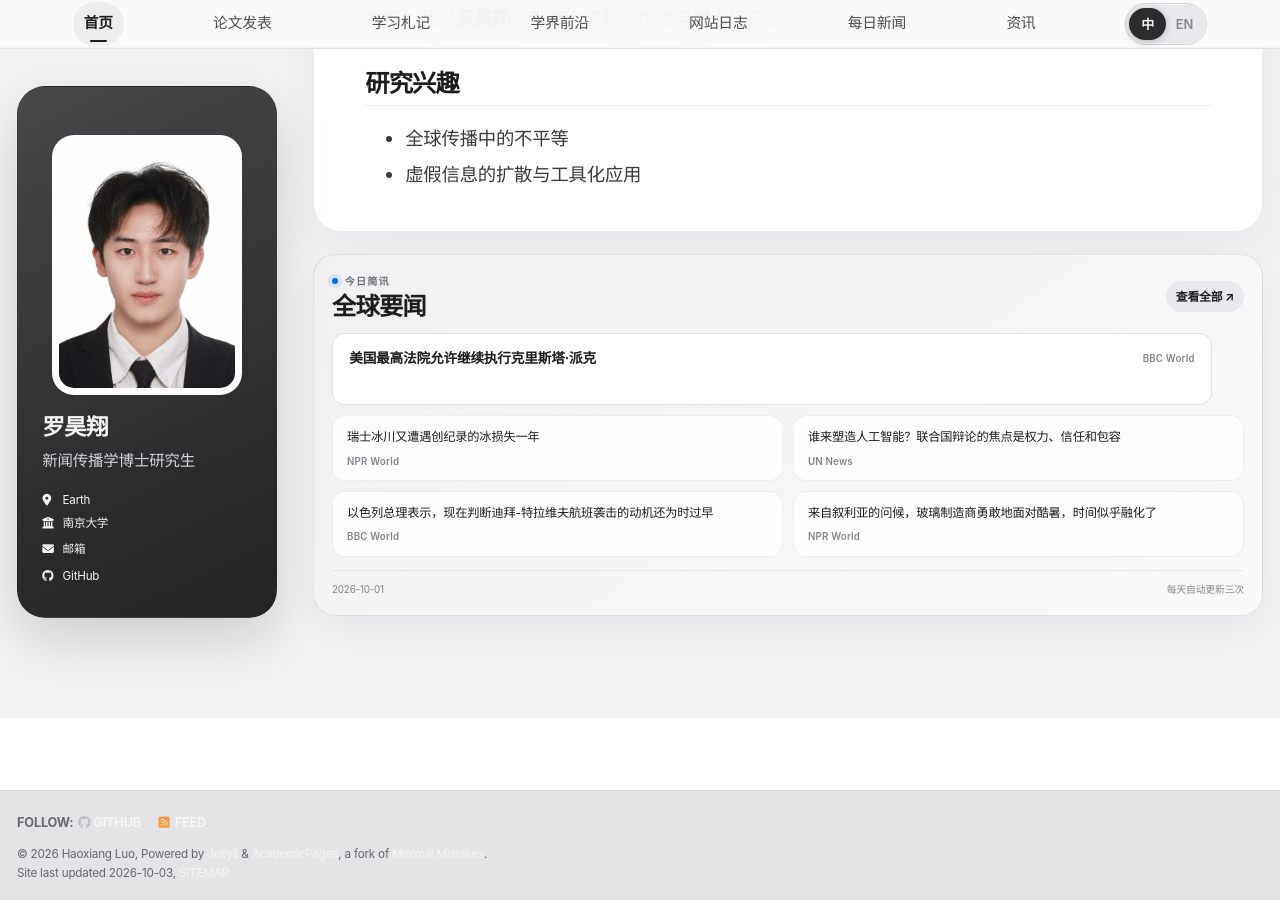
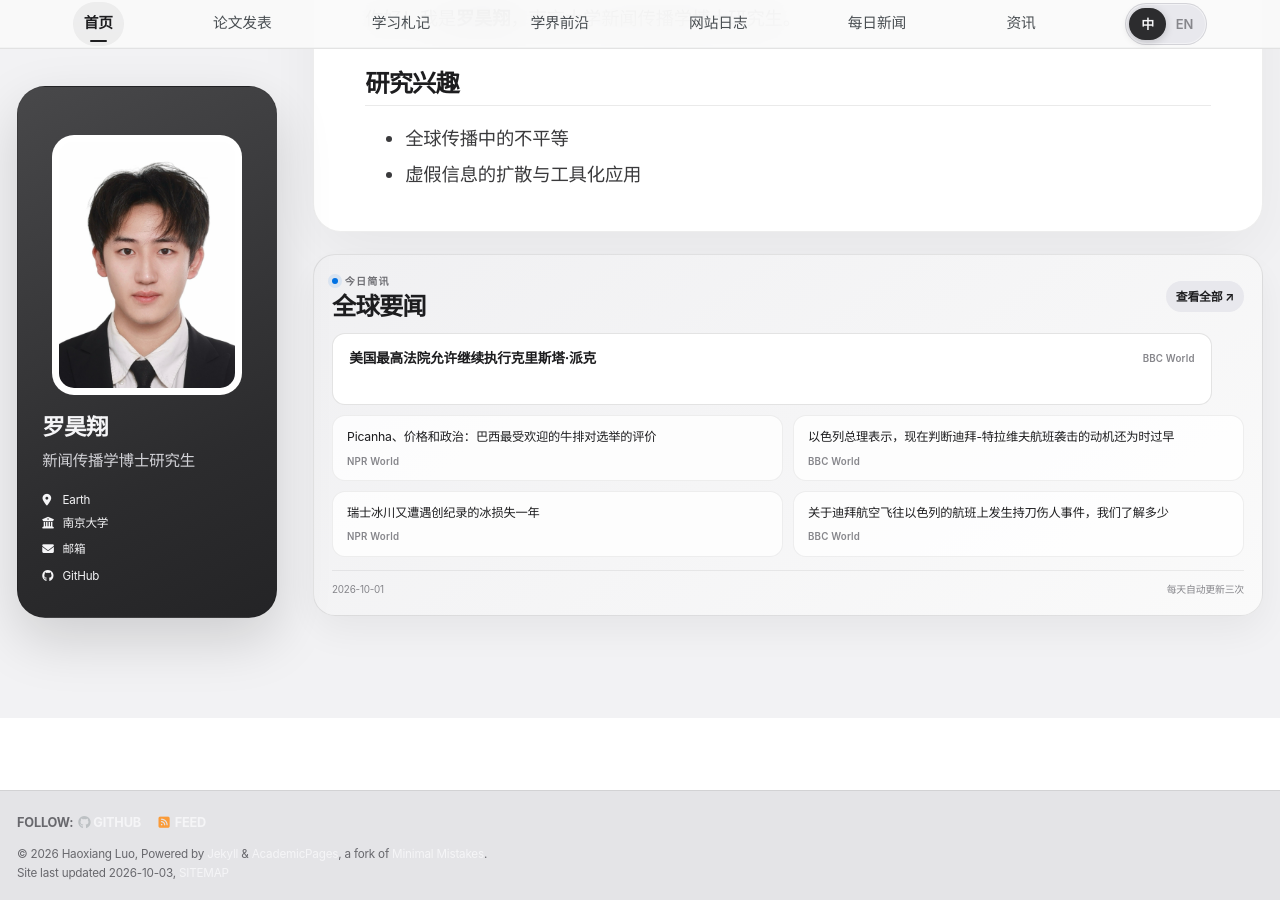
Before and after one commit to HaoxiangLuo/HaoxiangLuo.github.io, a Jekyll site: the page built from _pages/about-zh.md, in a window 1280 px wide and 900 px high, scrolled down 238 px. Built offline with Jekyll 4.4.1, drawn with Linux system fonts in a browser that asks for light colours; a style sheet for code colours, icons or effects is not loaded.

Commit message:
Update daily news 2026-10-01

```diff
--- a/_data/daily_news.json
+++ b/_data/daily_news.json
@@ -1,14 +1,26 @@
 {
-  "updated_at": "2026-10-01T13:17:39+08:00",
+  "updated_at": "2026-10-01T19:03:18+08:00",
   "days": [
     {
       "date": "2026-10-01",
       "items": [
         {
-          "title": "US death row inmate Christa Pike taken to hospital after surviving two lethal injections, says lawyer",
+          "title": "US death row inmate survives execution attempt after two lethal injections",
           "source": "BBC World",
           "url": "https://www.bbc.co.uk/news/articles/cq8r6rjdvlx6o?at_medium=RSS&at_campaign=rss",
           "title_zh": "美国最高法院允许继续执行克里斯塔·派克"
+        },
+        {
+          "title": "Picanha, prices and politics: What Brazil's favorite steak says about the election",
+          "source": "NPR World",
+          "url": "https://www.npr.org/2026/10/01/nx-s1-5986079/picanha-election-brazil-economy",
+          "title_zh": "Picanha、价格和政治：巴西最受欢迎的牛排对选举的评价"
+        },
+        {
+          "title": "Too early to say if Iran involved in Dubai-Tel Aviv flight attack, Israeli PM says",
+          "source": "BBC World",
+          "url": "https://www.bbc.co.uk/news/articles/cqgmrm7xd8wyo?at_medium=RSS&at_campaign=rss",
+          "title_zh": "以色列总理表示，现在判断迪拜-特拉维夫航班袭击的动机还为时过早"
         },
         {
           "title": "Swiss glaciers suffer another year of record ice loss",
@@ -17,16 +29,10 @@
           "title_zh": "瑞士冰川又遭遇创纪录的冰损失一年"
         },
         {
-          "title": "Who gets to shape AI? UN debate centres on power, trust and inclusion",
-          "source": "UN News",
-          "url": "https://news.un.org/feed/view/en/story/2026/09/1168498",
-          "title_zh": "谁来塑造人工智能？联合国辩论的焦点是权力、信任和包容"
-        },
-        {
-          "title": "Too early to say what motive for Dubai-Tel Aviv flight attack was, Israeli PM says",
+          "title": "What we know about stabbing on Flydubai flight to Israel",
           "source": "BBC World",
-          "url": "https://www.bbc.co.uk/news/articles/cqgmrm7xd8wyo?at_medium=RSS&at_campaign=rss",
-          "title_zh": "以色列总理表示，现在判断迪拜-特拉维夫航班袭击的动机还为时过早"
+          "url": "https://www.bbc.co.uk/news/articles/cqjdv7pmj9dno?at_medium=RSS&at_campaign=rss",
+          "title_zh": "关于迪拜航空飞往以色列的航班上发生持刀伤人事件，我们了解多少"
         },
         {
           "title": "Greetings from Syria, where time seems to melt as a glassmaker braves scorching temps",
@@ -35,16 +41,10 @@
           "title_zh": "来自叙利亚的问候，玻璃制造商勇敢地面对酷暑，时间似乎融化了"
         },
         {
-          "title": "World News in Brief: Storm clouds over Gaza, deadly obstacles face Mexican women rights defenders, Latvia booze ban proves lifesaver",
-          "source": "UN News",
-          "url": "https://news.un.org/feed/view/en/story/2026/09/1168496",
-          "title_zh": "世界新闻简讯：加沙上空乌云密布，墨西哥女权捍卫者面临致命障碍，拉脱维亚禁酒令成为救星"
-        },
-        {
-          "title": "What we know about stabbing on Flydubai flight to Israel",
+          "title": "Rosenberg: Putin shows no sign of stopping the war as Russia doubles down on Ukraine",
           "source": "BBC World",
-          "url": "https://www.bbc.co.uk/news/articles/cqjdv7pmj9dno?at_medium=RSS&at_campaign=rss",
-          "title_zh": "关于迪拜航空飞往以色列的航班上发生持刀伤人事件，我们了解多少"
+          "url": "https://www.bbc.co.uk/news/articles/cqx2ze420kpyo?at_medium=RSS&at_campaign=rss",
+          "title_zh": "罗森伯格：俄罗斯在乌克兰问题上加倍努力，普京没有表现出停止战争的迹象"
         },
         {
           "title": "How Ukrainians are coping with new, more deadly Russian attacks",
@@ -53,10 +53,10 @@
           "title_zh": "乌克兰人如何应对俄罗斯新的、更致命的袭击"
         },
         {
-          "title": "Could a new global panel defuse inequality’s ‘ticking time bomb’?",
-          "source": "UN News",
-          "url": "https://news.un.org/feed/view/en/story/2026/09/1168489",
-          "title_zh": "新的全球专家小组能否化解不平等的“定时炸弹”？"
+          "title": "Japan raises permanent residency fee by 20 times",
+          "source": "BBC World",
+          "url": "https://www.bbc.co.uk/news/articles/c6y8z8xeg8j1o?at_medium=RSS&at_campaign=rss",
+          "title_zh": "日本将永久居留费提高20倍"
         }
       ]
     },
```
Also changed, not shown: assets/data/archive/manifest.json, 1 other file.
